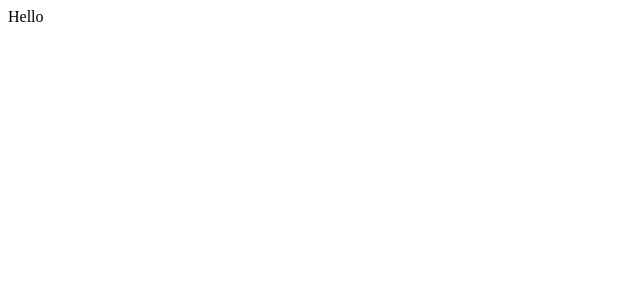
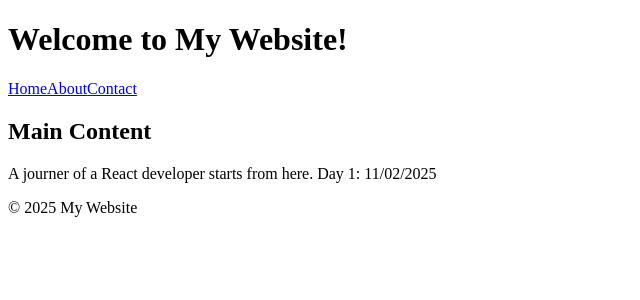
Before and after one commit to ifham21/react-demos, a React (Vite) app: page / in a window 1280 px wide. Shown: the top 300 px of the page, without its empty margins (0-640 px from the left). Built offline with nearby package versions, Linux system fonts and the light colour scheme.

Commit message:
Basic Component Structure

```diff
--- a/src/App.jsx
+++ b/src/App.jsx
@@ -1,8 +1,17 @@
 import React from 'react'
+import Header from './components/Header/Header'
+import Footer from './components/Footer/Footer'
+import MainContent from './components/MainContent/MainContent'
 
+//function will start as function App(){ return (<h1>Hi</h1>) }
+//Arrow function as below
 const App = () => {
   return (
-    <div>Hello</div>
+    <>
+      <Header />
+      <MainContent />
+      <Footer />
+    </>
   )
 }
 
--- /dev/null
+++ b/src/components/Footer/Footer.jsx
@@ -0,0 +1,14 @@
+import React from 'react'
+
+const Footer = () => {
+
+    return (
+        <>
+            <footer>
+                <p>© 2025 My Website</p>
+            </footer>
+        </>
+    )
+}
+
+export default Footer
--- /dev/null
+++ b/src/components/Header/Header.jsx
@@ -0,0 +1,19 @@
+import React from 'react'
+
+
+const Header = () => {
+    return (
+        <>
+            <h1>
+                Welcome to My Website!
+            </h1>
+            <nav>
+                <a href="#home">Home</a>
+                <a href="#about">About</a>
+                <a href="#contact">Contact</a>
+            </nav>
+        </>
+    )
+}
+
+export default Header
--- /dev/null
+++ b/src/components/MainContent/MainContent.jsx
@@ -0,0 +1,14 @@
+import React from 'react'
+
+const MainContent = () => {
+    return(
+        <>
+            <main>
+                <h2>Main Content</h2>
+                <p>A journer of a React developer starts from here. Day 1: 11/02/2025</p>
+            </main>
+        </>
+    )
+}
+
+export default MainContent
```
